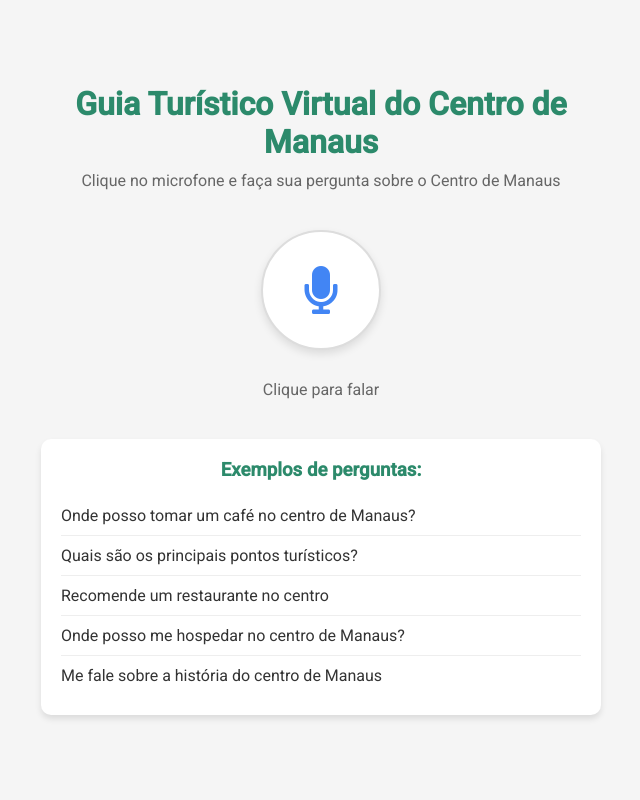
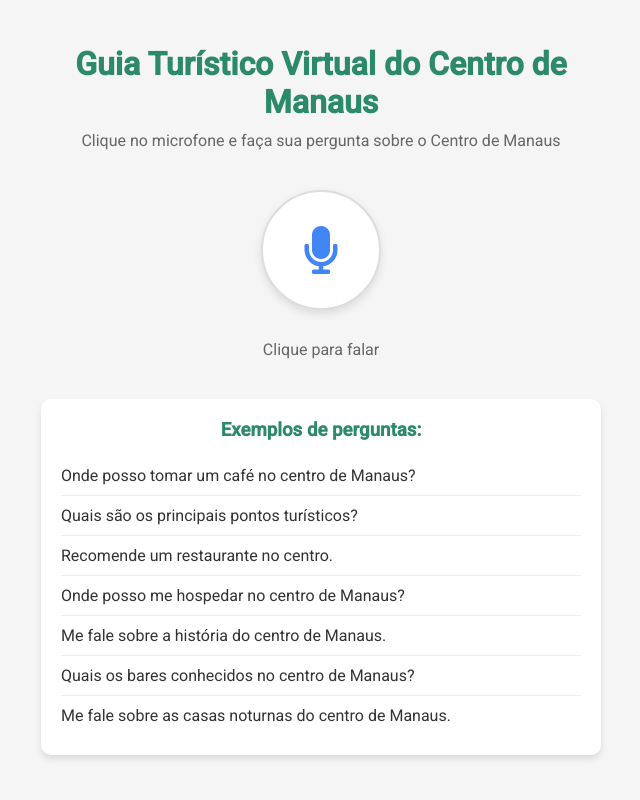
Before and after one commit to josueaferreira/App-guia-Turistico-Centro-Manaus, a Flask app: page / in a window 1280 px wide. Shown: the whole page, without its empty margins (319-959 px from the left). Run offline with Flask 2, Linux system fonts and the light colour scheme.

Commit message:
ajustando HTML de exemplo de chamada: bares e casas noturnas

```diff
--- a/templates/index.html
+++ b/templates/index.html
@@ -27,9 +27,11 @@
             <ul>
                 <li>Onde posso tomar um café no centro de Manaus?</li>
                 <li>Quais são os principais pontos turísticos?</li>
-                <li>Recomende um restaurante no centro</li>
+                <li>Recomende um restaurante no centro.</li>
                 <li>Onde posso me hospedar no centro de Manaus?</li>
-                <li>Me fale sobre a história do centro de Manaus</li>
+                <li>Me fale sobre a história do centro de Manaus.</li>
+                <li>Quais os bares conhecidos no centro de Manaus?</li>
+                <li>Me fale sobre as casas noturnas do centro de Manaus.</li>
             </ul>
         </div>
     </div>
```
